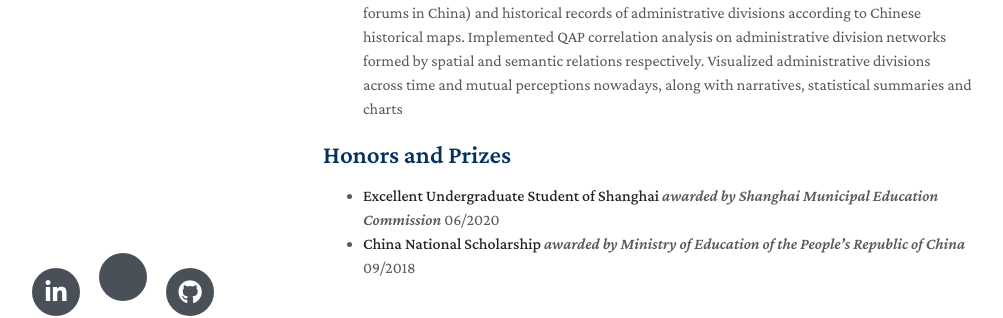
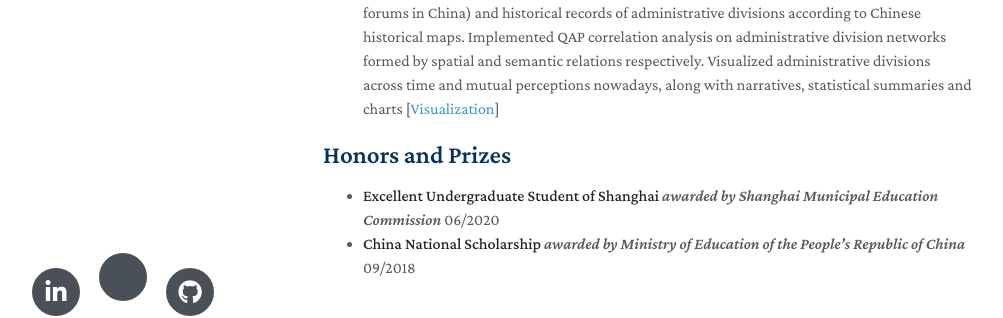
Before and after one commit to april29liang/.github.io, a Jekyll site: the page built from index.md, in a window 1280 px wide and 900 px high, scrolled down 1564 px. Shown: the part 482-800 px from the top of the window, without its empty margins (147-1150 px from the left). Built offline with Jekyll 4.4.1, drawn with Linux system fonts in a browser that asks for light colours; nearby versions of some CDN libraries; a style sheet for code colours, icons or effects is not loaded; our own code applies the rules of GitHub Pages for plain Markdown files; some of the changed text lies outside the part shown.

Commit message:
Update index.md

```diff
--- a/index.md
+++ b/index.md
@@ -53,6 +53,7 @@ I have rich practical experiences as an urban planner. I have been involved in 6
 - **Do historic administrative divisions relate to mutual perceptions of residents from 21 southern Jiangsu counties today?** 12/2018-02/2019
   <br>
   Retrieved mutual comments from threads on Baidu Tieba (one of the most popular internet forums in China) and historical records of administrative divisions according to Chinese historical maps. Implemented QAP correlation analysis on administrative division networks formed by spatial and semantic relations respectively. Visualized administrative divisions across time and mutual perceptions nowadays, along with narratives, statistical summaries and charts
+  [[Visualization](./assets/img/tx.jpg)]
 
 ## Honors and Prizes
 - **Excellent Undergraduate Student of Shanghai** *awarded by Shanghai Municipal Education Commission* 06/2020
```
